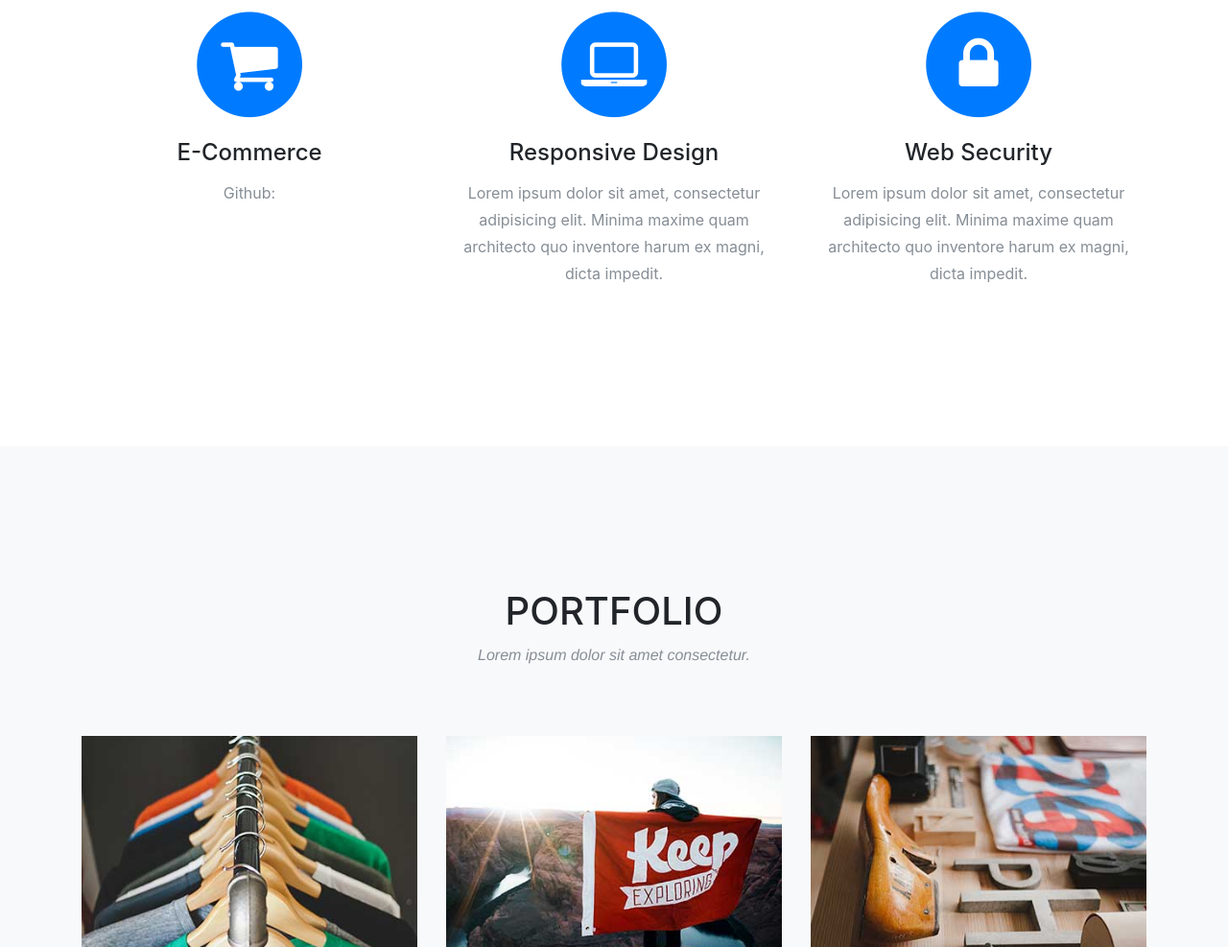
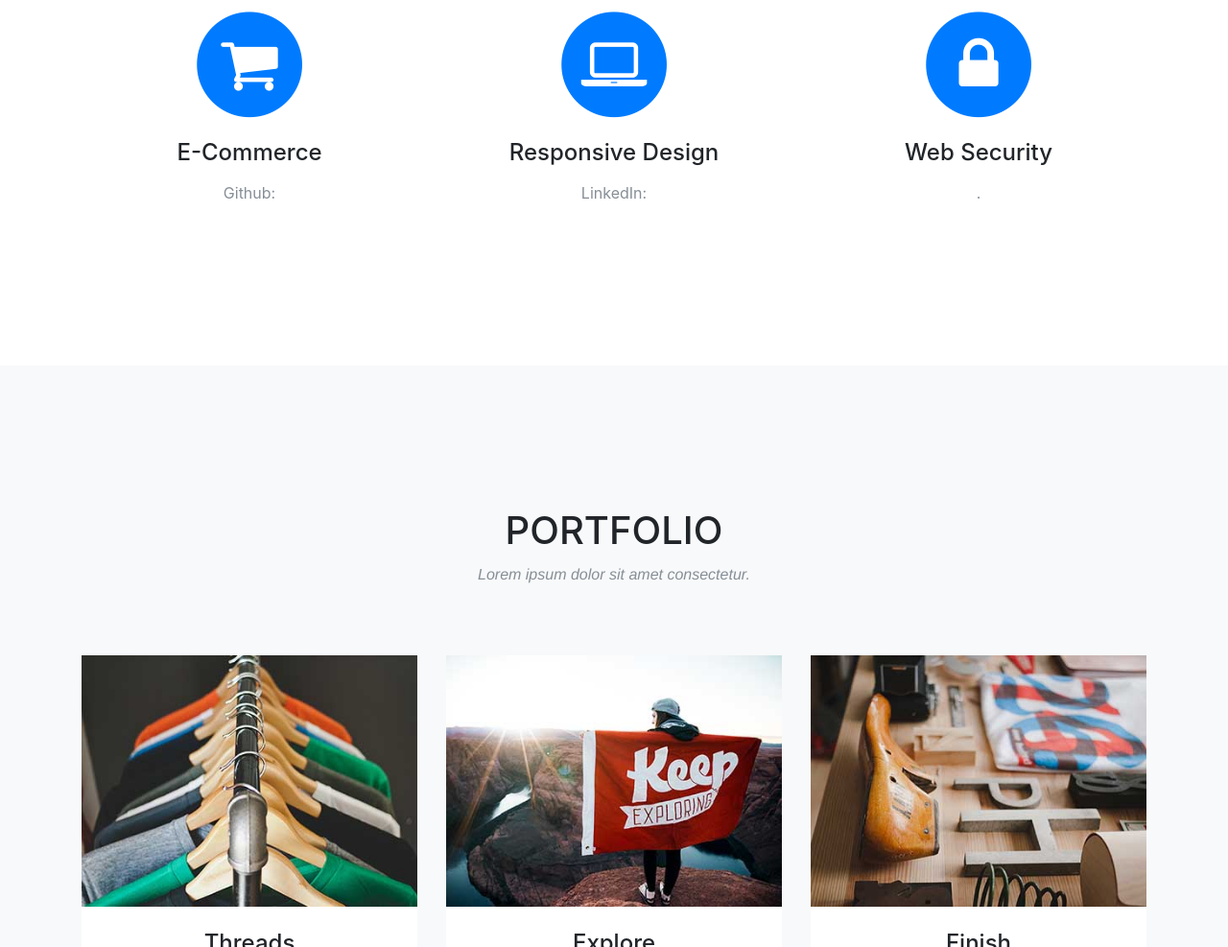
Before and after one commit to hfeger4/finalportfolio, a website with bundled scripts: page index.html in a window 1280 px wide. Shown: the part 1027-2014 px from the top of the page at 96% size. Built offline with nearby package versions, Linux system fonts and the light colour scheme; a web font is replaced by a local one.

Commit message:
add linkedin

```diff
--- a/index.html
+++ b/index.html
@@ -92,7 +92,7 @@
               <i class="fa fa-laptop fa-stack-1x fa-inverse"></i>
             </span>
             <h4 class="service-heading">Responsive Design</h4>
-            <p class="text-muted">Lorem ipsum dolor sit amet, consectetur adipisicing elit. Minima maxime quam architecto quo inventore harum ex magni, dicta impedit.</p>
+            <p class="text-muted">LinkedIn:</p>
           </div>
           <div class="col-md-4">
             <span class="fa-stack fa-4x">
@@ -100,7 +100,7 @@
               <i class="fa fa-lock fa-stack-1x fa-inverse"></i>
             </span>
             <h4 class="service-heading">Web Security</h4>
-            <p class="text-muted">Lorem ipsum dolor sit amet, consectetur adipisicing elit. Minima maxime quam architecto quo inventore harum ex magni, dicta impedit.</p>
+            <p class="text-muted">.</p>
           </div>
         </div>
       </div>
```
